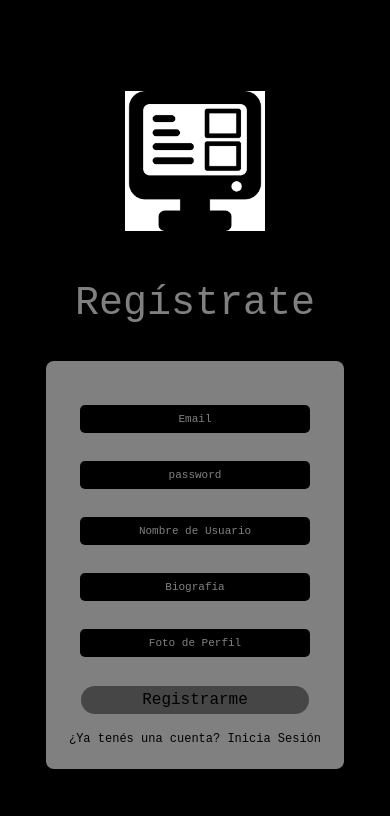
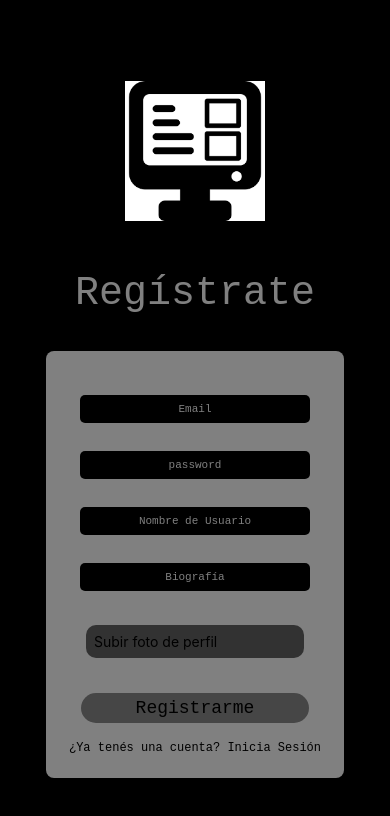
Before and after one commit to nachoojeda/finalProg3, a React Native app: screen /Register in a window 390 px wide. Shown: the top 816 px of the page. Built offline with nearby package versions, Linux system fonts and the light colour scheme; no server answers.

Commit message:
foto de perfil

```diff
--- a/src/screens/Register/Register.js
+++ b/src/screens/Register/Register.js
@@ -1,7 +1,7 @@
 import React, {Component} from 'react';
 import {auth, db} from '../../firebase/config';
 import {View, Text, StyleSheet, TextInput, TouchableOpacity, Image} from 'react-native';
-//importa camera, copiar y pegar onimageload, agregar operador ternario showcamera
+import Camara from '../../components/Camara/Camara';
 
 class Registro extends Component {
     constructor(){
@@ -14,6 +14,8 @@ class Registro extends Component {
             bio: "",
             foto: "",
             errors: "",
+            showCamara: false,
+            disabled: true
         }
     }
     componentDidMount(){
@@ -54,6 +56,15 @@ registrarUsuario(email,pass, userName, bio, foto){
             errors: `El error es: ${error.message}`
         })
         )}
+
+
+        onImageUpload(url){
+            this.setState({
+                foto: url,
+                showCamera: false,
+            })
+
+        }
 
         render(){
             return(
@@ -106,15 +117,17 @@ registrarUsuario(email,pass, userName, bio, foto){
                             value = {this.state.bio}
                             style={styles.texto}
                         />
-                        <TextInput
-                            placeholder= 'Foto de Perfil'
-                            keyboardType= 'default'
-                            onChangeText={ texto => this.setState({foto : texto})}
-                            value = {this.state.foto}
-                            style={styles.texto}
-                        />
 
 
+                      { this.state.showCamera ?
+                        <View style={{width: '100vw', heigth: '100vh'}}>
+                            <Camara onImageUpload={url => this.onImageUpload(url)}/>
+                        </View>
+                        :
+                        <TouchableOpacity style={styles.fotoperfil} onPress={()=> this.setState({showCamera:true})}>
+                            <Text>Subir foto de perfil </Text>
+                        </TouchableOpacity>
+                    }
 
 
                 {
@@ -182,7 +195,7 @@ registrarUsuario(email,pass, userName, bio, foto){
 
         botonerror:{
             fontFamily: 'monospace',
-            fontSize: 16,
+            fontSize: 18,
             margin: 15,
             backgroundColor: 'rgb(70,70,70)',
             borderRadius: 20,
@@ -193,7 +206,7 @@ registrarUsuario(email,pass, userName, bio, foto){
 
         boton:{
             fontFamily: 'monospace',
-            fontSize: 16,
+            fontSize: 18,
             margin: 15,
             backgroundColor: 'rgb(70,70,70)',
             borderRadius: 20,
@@ -212,9 +225,18 @@ registrarUsuario(email,pass, userName, bio, foto){
             height: 170,
             width: 140
 
+        },
+
+        fotoperfil:{
+            color: 'rgb(300,300,300)',
+            backgroundColor: 'rgb(50,50,50)',
+            fontFamily: 'monospace',
+            fontSize: 9,
+            margin: 20,
+            borderRadius: 10,
+            textAlign: 'center',
+            padding: 8
         }
-
-
 
     })
 
```
